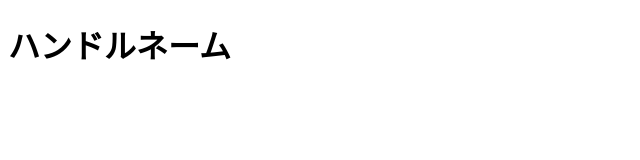
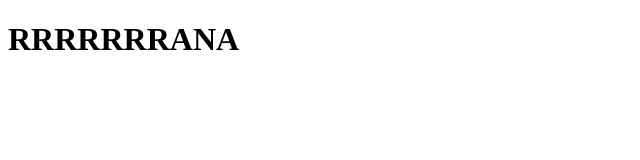
Before and after one commit to RRRRRRRANA/RRRRRRRANA.github.io, a plain HTML site: page index.html in a window 1280 px wide. Shown: the whole page, without its empty margins (0-640 px from the left). Drawn offline with Linux system fonts and the light colour scheme.

Commit message:
Update index.html

```diff
--- a/index.html
+++ b/index.html
@@ -3,9 +3,9 @@
   <head>
     <meta charset="utf-8">
     <meta name="viewport" content="width=device-width, initial-scale=1">
-    <title>ハンドルネームのポートフォリオ</title>
+    <title>RRRRRRRANAのポートフォリオ</title>
   </head>
   <body>
-    <h1>ハンドルネーム</h1>
+    <h1>RRRRRRRANA</h1>
   </body>
 </html>
```
